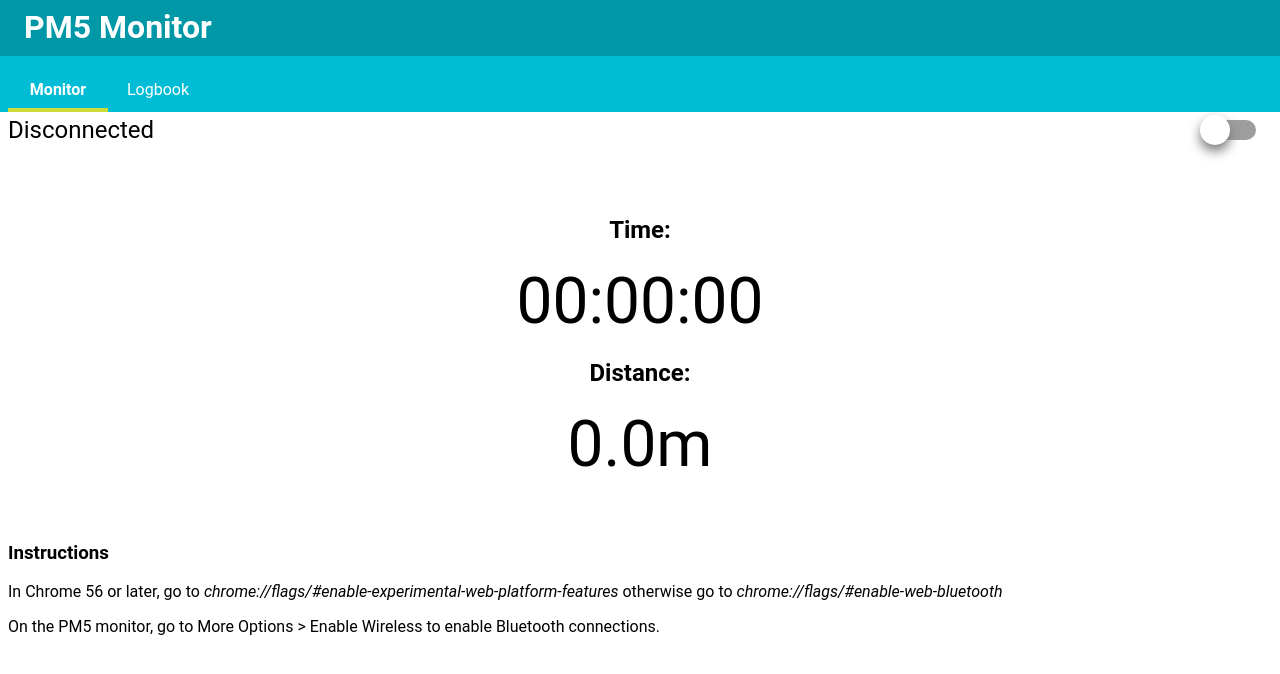
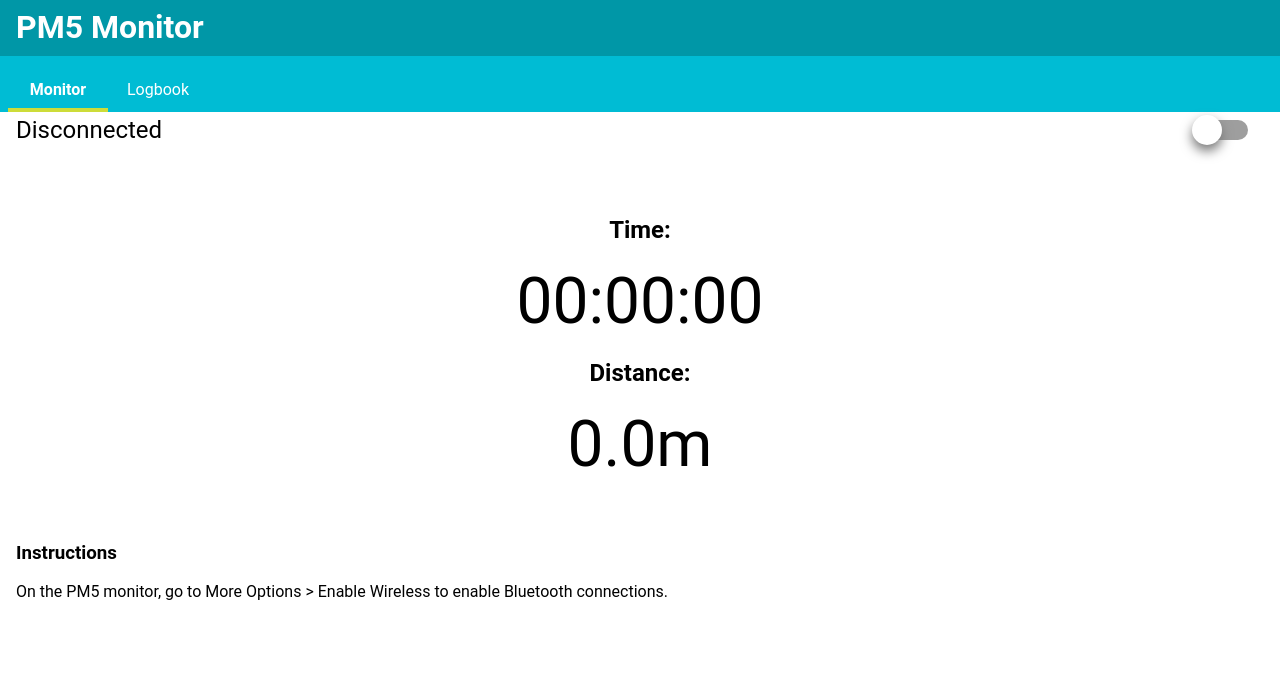
Before and after one commit to GoogleChromeLabs/rowing-monitor, a website: page src/index.html in a window 1280 px wide. Drawn offline with Linux system fonts and the light colour scheme.

Commit message:
Update instructions
On latest Chrome versions, web-bluetooth is enabled by default.
Removed old instructions.

```diff
--- a/src/index.html
+++ b/src/index.html
@@ -18,7 +18,6 @@
     <meta name="viewport" content="width=device-width, initial-scale=1">
     <title>PM5 Monitor</title>
     <link rel="manifest" href="/manifest.json">
-    <!--<link href="https://fonts.googleapis.com/css?family=Roboto" rel="stylesheet">-->
     <meta name="theme-color" content="#0097A7">
     <script async src="js/app.js" type="text/javascript"></script>
     <style type="text/css">
@@ -67,13 +66,12 @@
         .appbar {
             height: 56px;
             display: flex;
-            padding: 8px;
+            padding: 8px 16px;
             background-color: #0097A7;
         }
 
         .logo {
             width: 70%;
-            margin-left: 16px;
         }
 
         .toolbar {
@@ -132,12 +130,11 @@
         }
 
         .page-header {
-            /*background-color: lightgray;*/
-            padding: 4px 8px;
+            padding: 4px 16px;
         }
 
         .page-content {
-            padding: 8px;
+            padding: 8px 16px;
         }
 
         .onoffswitch {
@@ -228,10 +225,6 @@
                     <h3>Instructions</h3>
                     <div>
                         <p>
-                            In Chrome 56 or later, go to <em>chrome://flags/#enable-experimental-web-platform-features</em>
-                            otherwise go to <em>chrome://flags/#enable-web-bluetooth</em>
-                        </p>
-                        <p>
                             On the PM5 monitor, go to More Options > Enable Wireless to enable Bluetooth connections.
                         </p>
                     </div>
--- a/src/js/pm5.js
+++ b/src/js/pm5.js
@@ -94,6 +94,7 @@
       .then(device => {
         this.device = device;
         this.device.addEventListener('gattserverdisconnected', () => {
+          this.idObjectMap.clear();
           this.eventTarget.dispatchEvent({type: 'disconnect'});
         });
         return device.gatt.connect();
@@ -105,7 +106,6 @@
   }
 
   disconnect() {
-    this.idObjectMap.clear();
     if (!this.device || !this.device.gatt) {
       return Promise.resolve();
     }
```
